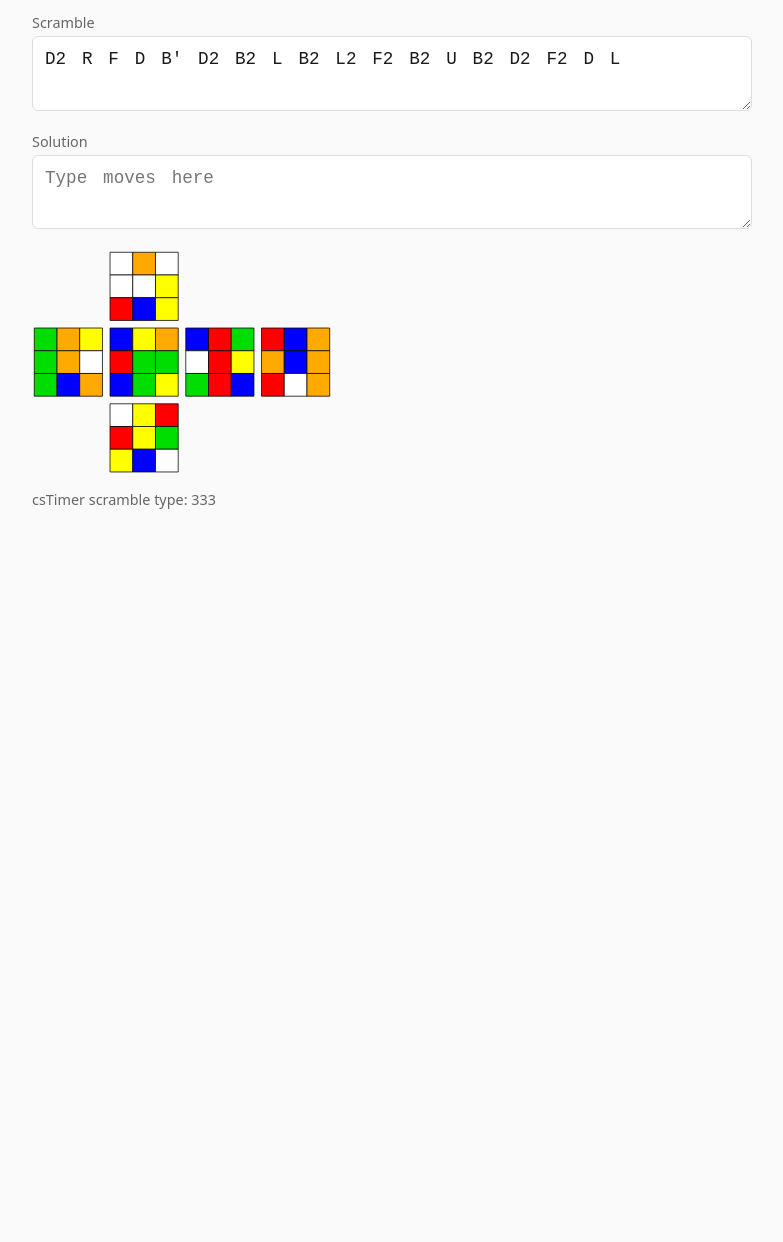
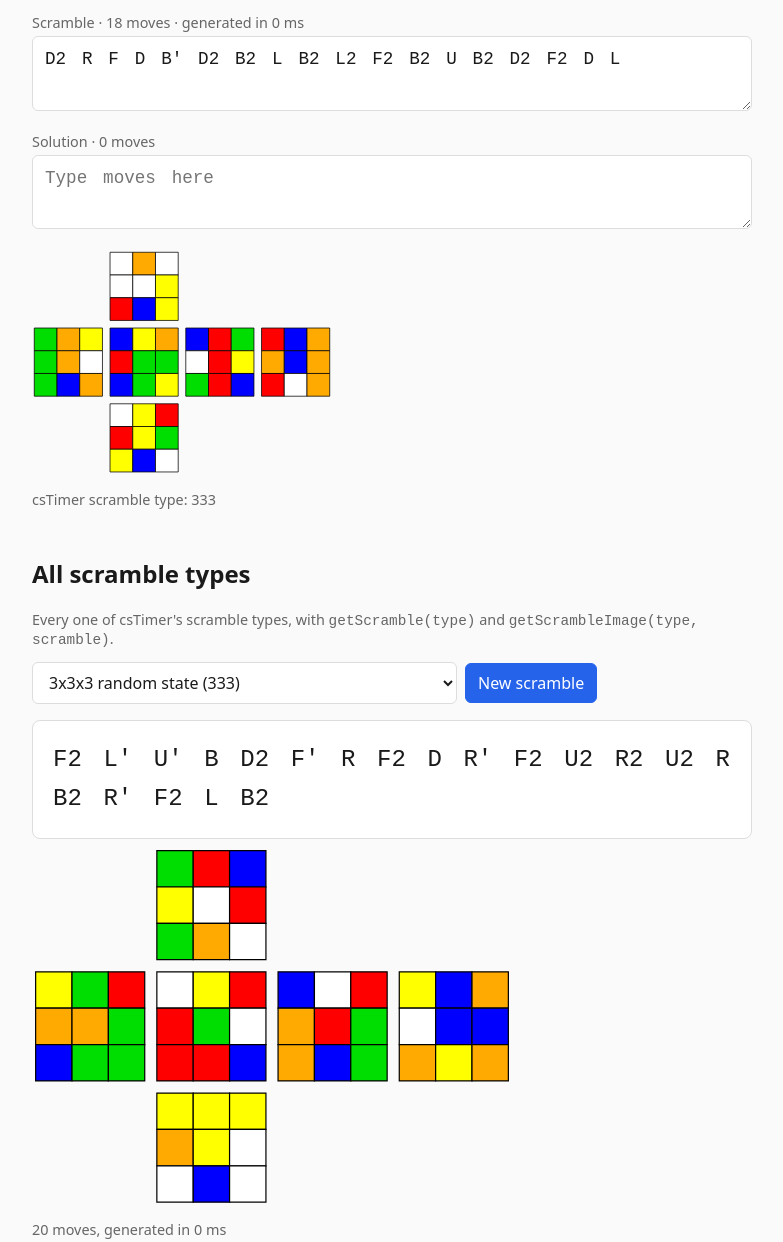
Before and after one commit to Cubing-Way/cstimer-scrambles, a plain HTML site: page index.html in a window 1280 px wide. Shown: the part 284-1526 px from the top of the page, without its empty margins (248-1031 px from the left). Before the commit the page ends 839 px from the top, so only its background shows below. Drawn offline with Linux system fonts and the light colour scheme.

Commit message:
deploy: ac634059b8fc5be8e8b9e2df58340b870abe7d50

```diff
--- a/index.html
+++ b/index.html
@@ -110,6 +110,33 @@
         max-width: 100%;
         height: auto;
       }
+      #event-scramble {
+        margin: 16px 0 8px;
+        padding: 20px;
+        background: var(--card);
+        border: 1px solid var(--border);
+        border-radius: 8px;
+        font:
+          1.5rem/1.6 ui-monospace,
+          monospace;
+        word-spacing: 0.3em;
+        white-space: pre-wrap;
+        min-height: 2em;
+      }
+      #event-image svg {
+        display: block;
+        width: 100%;
+        max-width: 480px;
+        height: auto;
+        max-height: 360px;
+      }
+      /* Relays and multi-blind number each puzzle in black; use the page's text color. */
+      #event-image svg > text[text-anchor='start'] {
+        fill: var(--fg) !important;
+      }
+      h2 {
+        margin-top: 48px;
+      }
       .meta {
         color: var(--muted);
         font-size: 0.9rem;
@@ -135,11 +162,11 @@
       </div>
       <div class="colors" id="colors"></div>
       <label class="moves">
-        <span>Scramble</span>
+        <span id="scramble-label">Scramble</span>
         <textarea id="scramble" rows="2" spellcheck="false"></textarea>
       </label>
       <label class="moves">
-        <span>Solution</span>
+        <span id="solution-label">Solution</span>
         <textarea
           id="solution"
           rows="2"
@@ -149,9 +176,29 @@
       </label>
       <div id="image"></div>
       <p class="meta" id="info"></p>
+
+      <h2>All scramble types</h2>
+      <p class="meta">
+        Every one of csTimer's scramble types, with <code>getScramble(type)</code> and
+        <code>getScrambleImage(type, scramble)</code>.
+      </p>
+      <div class="controls">
+        <select id="event" aria-label="Scramble type"></select>
+        <button id="event-next">New scramble</button>
+      </div>
+      <div id="event-scramble"></div>
+      <div id="event-image"></div>
+      <p class="meta" id="event-info"></p>
     </main>
     <script type="module">
-      import { Puzzle, listPuzzles } from './index.mjs';
+      import {
+        Puzzle,
+        listPuzzles,
+        listEvents,
+        getScramble,
+        getScrambleImage,
+        hasScrambleImage,
+      } from './index.mjs';
 
       // One Puzzle object per puzzle, so each keeps its own settings and scramble.
       const puzzles = new Map(listPuzzles().map((id) => [id, new Puzzle(id)]));
@@ -165,15 +212,26 @@
       const solutionInput = $('solution');
       const image = $('image');
       const info = $('info');
+      const scrambleLabel = $('scramble-label');
+      const solutionLabel = $('solution-label');
+      // How long each puzzle's last scramble() took, until its scramble is edited.
+      const scrambleTimes = new Map();
       for (const [id, puzzle] of puzzles) puzzleSelect.append(new Option(puzzle.name, id));
 
       const current = () => puzzles.get(puzzleSelect.value);
       // <input type="color"> wants #rrggbb.
       const long = (c) => (c.length === 4 ? '#' + [...c.slice(1)].map((x) => x + x).join('') : c);
 
+      const moves = (n) => `${n} ${n === 1 ? 'move' : 'moves'}`;
+
       function draw() {
         const puzzle = current();
         puzzle.setImageSize(Number(sizeInput.value));
+        const ms = scrambleTimes.get(puzzle.id);
+        scrambleLabel.textContent =
+          `Scramble · ${moves(puzzle.getScrambleMoveCount())}` +
+          (ms === undefined ? '' : ` · generated in ${ms.toFixed(0)} ms`);
+        solutionLabel.textContent = `Solution · ${moves(puzzle.getSolutionMoveCount())}`;
         info.classList.remove('error');
         try {
           image.innerHTML = puzzle.getImage();
@@ -200,7 +258,9 @@
       }
 
       function next() {
+        const start = performance.now();
         current().scramble();
+        scrambleTimes.set(current().id, performance.now() - start);
         showMoves();
       }
 
@@ -222,8 +282,8 @@
           colorsDiv.append(label);
         }
         // Every puzzle starts scrambled.
-        if (!puzzle.getScramble()) puzzle.scramble();
-        showMoves();
+        if (!puzzle.getScramble()) next();
+        else showMoves();
       }
 
       puzzleSelect.addEventListener('change', showPuzzle);
@@ -239,6 +299,7 @@
       sizeInput.addEventListener('input', draw);
       scrambleInput.addEventListener('input', () => {
         current().setScramble(scrambleInput.value);
+        scrambleTimes.delete(current().id);
         draw();
       });
       solutionInput.addEventListener('input', () => {
@@ -254,6 +315,38 @@
       });
       puzzleSelect.value = '333';
       showPuzzle();
+
+      // All scramble types: the plain functions, one group per puzzle in registration order.
+      const eventSelect = $('event');
+      const eventScramble = $('event-scramble');
+      const eventImage = $('event-image');
+      const eventInfo = $('event-info');
+      const groups = new Map();
+      for (const event of listEvents()) {
+        let group = groups.get(event.puzzle);
+        if (!group) {
+          group = document.createElement('optgroup');
+          group.label = event.puzzle;
+          groups.set(event.puzzle, group);
+          eventSelect.append(group);
+        }
+        group.append(new Option(`${event.name} (${event.id})`, event.id));
+      }
+
+      function nextEvent() {
+        const start = performance.now();
+        const scramble = getScramble(eventSelect.value);
+        const ms = performance.now() - start;
+        eventScramble.textContent = scramble;
+        eventInfo.textContent = `${moves(scramble.split(/\s+/).length)}, generated in ${ms.toFixed(0)} ms`;
+        eventImage.innerHTML = hasScrambleImage(eventSelect.value)
+          ? getScrambleImage(eventSelect.value, scramble)
+          : '<p class="meta">No image for this puzzle.</p>';
+      }
+
+      eventSelect.addEventListener('change', nextEvent);
+      $('event-next').addEventListener('click', nextEvent);
+      nextEvent();
     </script>
   </body>
 </html>
--- a/index.mjs
+++ b/index.mjs
@@ -2813,6 +2813,15 @@ function joinSq1Turns(moves) {
 	const turn = (n) => ((n + 5) % 12 + 12) % 12 - 5;
 	return out.map((token) => typeof token === "string" ? token : ` (${turn(token[0])},${turn(token[1])})`).join("").trim();
 }
+/**
+* Counts the moves in `moves`, written in the puzzle's notation: the moves between
+* spaces, except on Square-1, where each slash `/` is one move (twist metric) and the
+* turns between them are free.
+*/
+function countMoves(puzzleId, moves) {
+	if (puzzleId === "sq1") return (moves.match(/\//g) ?? []).length;
+	return moves.split(/\s+/).filter(Boolean).length;
+}
 /** Ids of the puzzles `new Puzzle(id)` accepts, e.g. `'333'`, `'pyram'`. */
 function listPuzzles() {
 	return Object.keys(PUZZLES);
@@ -2971,6 +2980,17 @@ var Puzzle = class {
 	/** The moves set with `setSolution`, or `''`. */
 	getSolution() {
 		return _classPrivateFieldGet2(_solution, this);
+	}
+	/**
+	* How many moves the scramble has. Moves are counted between spaces, except on
+	* Square-1, where each slash is one move (twist metric).
+	*/
+	getScrambleMoveCount() {
+		return countMoves(this.id, _classPrivateFieldGet2(_scramble, this));
+	}
+	/** How many moves the solution has, counted like `getScrambleMoveCount`. */
+	getSolutionMoveCount() {
+		return countMoves(this.id, _classPrivateFieldGet2(_solution, this));
 	}
 	/** Puts the puzzle back to solved: no scramble and no solution. */
 	reset() {
```
